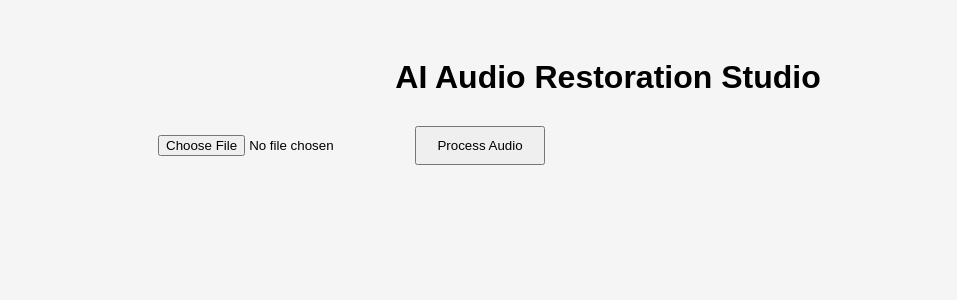
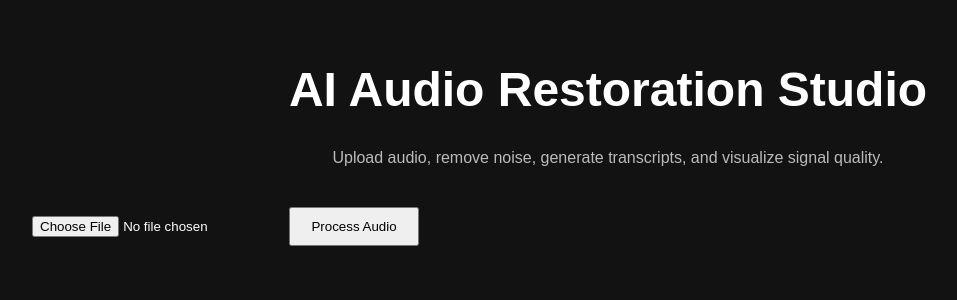
Before and after one commit to thehaniyaakhtar/audio_restoration_studio, a FastAPI app: page / in a window 1280 px wide. Shown: the top 300 px of the page, without its empty margins (32-989 px from the left). Run offline with FastAPI, Linux system fonts and the light colour scheme.

Commit message:
UI Updations

```diff
--- a/requirements.txt
+++ b/requirements.txt
@@ -6,3 +6,5 @@ noisereduce
 python-multipart
 openai-whisper
 numpy
+google-genai
+dotenv
--- a/static/style.css
+++ b/static/style.css
@@ -1,77 +1,117 @@
-body{
+body {
+
+    background: #121212;
+
+    color: white;
+
     font-family: Arial, sans-serif;
-    background:#f5f5f5;
+
+    margin: 0;
 }
 
-.container{
-    width:900px;
-    margin:auto;
-    padding:30px;
+.container {
+
+    width: 90%;
+
+    max-width: 1200px;
+
+    margin: auto;
+
+    padding: 30px;
 }
 
-h1{
-    text-align:center;
+.hero {
+
+    text-align: center;
+
+    margin-bottom: 40px;
 }
 
-form{
-    margin:30px 0;
+.hero h1 {
+
+    font-size: 3rem;
 }
 
-button{
-    padding:10px 20px;
-    cursor:pointer;
+.hero p {
+
+    color: #bbbbbb;
 }
 
-img{
-    margin-top:20px;
-    max-width:100%;
-    border-radius:8px;
+button {
+
+    padding: 10px 20px;
+
+    cursor: pointer;
 }
 
-.metrics {
+.metrics-grid {
 
-    display: flex;
+    display: grid;
+
+    grid-template-columns:
+        repeat(
+            auto-fit,
+            minmax(180px, 1fr)
+        );
 
     gap: 20px;
 
-    margin-bottom: 20px;
+    margin-top: 20px;
 }
 
 .card {
 
-    background: white;
+    background: #1e1e1e;
 
     padding: 20px;
 
+    border-radius: 12px;
+
+    text-align: center;
+}
+
+.card p {
+
+    font-size: 24px;
+
+    font-weight: bold;
+}
+
+.results-grid {
+
+    display: grid;
+
+    grid-template-columns:
+        1fr 1fr;
+
+    gap: 25px;
+
+    margin-top: 25px;
+}
+
+img {
+
+    width: 100%;
+
     border-radius: 10px;
 
-    box-shadow:
-        0 2px 8px rgba(
-            0,
-            0,
-            0,
-            0.1
-        );
-
-    min-width: 180px;
-
-    text-align: center;
+    margin-top: 10px;
 }
 
 audio {
 
     width: 100%;
 
-    margin-bottom: 20px;
+    margin-top: 15px;
 }
 
-pre {
+#loading {
 
-    white-space: pre-wrap;
+    text-align: center;
 
-    background: #f4f4f4;
+    font-size: 22px;
 
-    padding: 15px;
+    margin-top: 20px;
 
-    border-radius: 10px;
+    font-weight: bold;
 }
--- a/templates/index.html
+++ b/templates/index.html
@@ -2,6 +2,7 @@
 <html>
 
 <head>
+
     <title>
         AI Audio Restoration Studio
     </title>
@@ -10,15 +11,26 @@
         rel="stylesheet"
         href="/static/style.css"
     >
+
 </head>
 
 <body>
 
 <div class="container">
 
+    <div class="hero">
+
         <h1>
             AI Audio Restoration Studio
         </h1>
+
+        <p>
+            Upload audio, remove noise,
+            generate transcripts, and
+            visualize signal quality.
+        </p>
+
+    </div>
 
     <form
         id="upload-form"
@@ -29,6 +41,7 @@
             type="file"
             id="audio"
             accept=".mp3,.wav"
+            required
         >
 
         <button type="submit">
@@ -37,7 +50,10 @@
 
     </form>
 
-    <div id="loading" style="display:none">
+    <div
+        id="loading"
+        style="display:none"
+    >
         Processing Audio...
     </div>
 
@@ -56,8 +72,17 @@ async function(e){
     e.preventDefault();
 
     const file =
-    document.getElementById("audio")
+    document
+    .getElementById("audio")
     .files[0];
+
+    if(!file){
+        return;
+    }
+
+    document
+    .getElementById("loading")
+    .style.display = "block";
 
     const formData =
     new FormData();
@@ -66,16 +91,15 @@ async function(e){
         "file",
         file
     );
-    document
-    .getElementById("loading")
-    .style.display = "block";
+
+    try {
 
         const response =
         await fetch(
             "/process",
             {
-            method:"POST",
-            body:formData
+                method: "POST",
+                body: formData
             }
         );
 
@@ -83,12 +107,9 @@ async function(e){
         await response.json();
 
         document
-    .getElementById("loading")
-    .style.display = "none";
-
-    document
         .getElementById("results")
         .innerHTML = `
+
         <h2>Cleaned Audio</h2>
 
         <audio controls>
@@ -98,13 +119,9 @@ async function(e){
             >
         </audio>
 
-        <h2>Transcript</h2>
-
-        <p>${data.transcript}</p>
-
         <h2>Metrics</h2>
 
-        <div class="metrics">
+        <div class="metrics-grid">
 
             <div class="card">
                 <h3>Duration</h3>
@@ -120,34 +137,77 @@ async function(e){
 
         <h2>AI Assessment</h2>
 
-        <pre>
-        ${data.report}
-        </pre>
+        <div class="card">
+            <p>${data.assessment}</p>
+        </div>
+
+        <h2>Transcript</h2>
+
+        <div class="card">
+            <p>${data.transcript}</p>
+        </div>
+
+        <div class="results-grid">
+
+            <div>
 
                 <h2>Waveform</h2>
 
                 <img
                     src="${data.waveform}"
-            width="700"
+                    alt="Waveform"
                 >
+
+            </div>
+
+            <div>
 
                 <h2>Spectrogram</h2>
 
                 <img
                     src="${data.spectrogram}"
-            width="700"
+                    alt="Spectrogram"
                 >
+
+            </div>
+
+        </div>
 
         <h2>Removed Components</h2>
 
         <img
             src="${data.difference_spectrogram}"
-            width="700"
+            alt="Difference Spectrogram"
         >
+
         `;
+    }
+
+    catch(error){
+
+        document
+        .getElementById("results")
+        .innerHTML = `
+            <h2>Error</h2>
+            <p>
+                Failed to process audio.
+            </p>
+        `;
+
+        console.error(error);
+    }
+
+    finally{
+
+        document
+        .getElementById("loading")
+        .style.display = "none";
+    }
+
 });
 
 </script>
 
 </body>
+
 </html>
```
Also changed, not shown: app/assessment.py (added, +43 -0 lines), app/pipeline.py (+9 -0 lines). Lines whose indentation alone changed are shown as unchanged.
